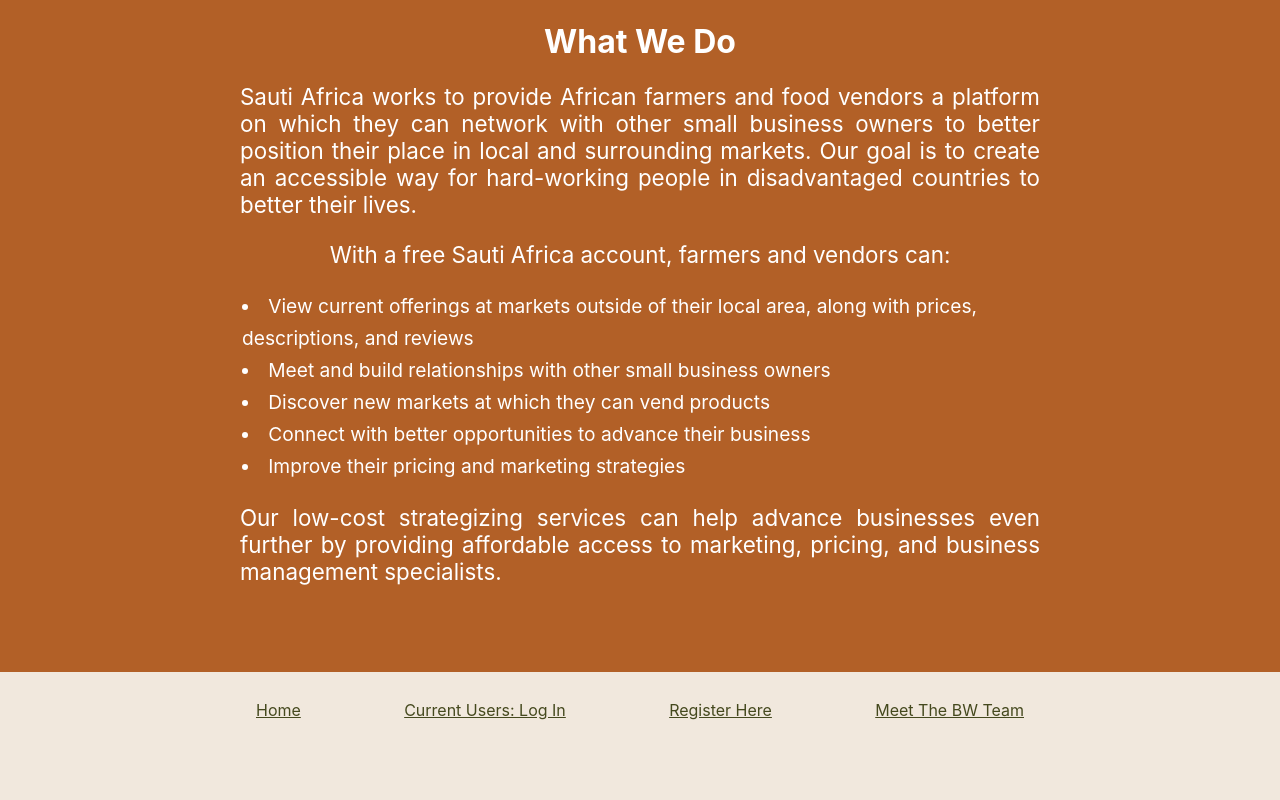
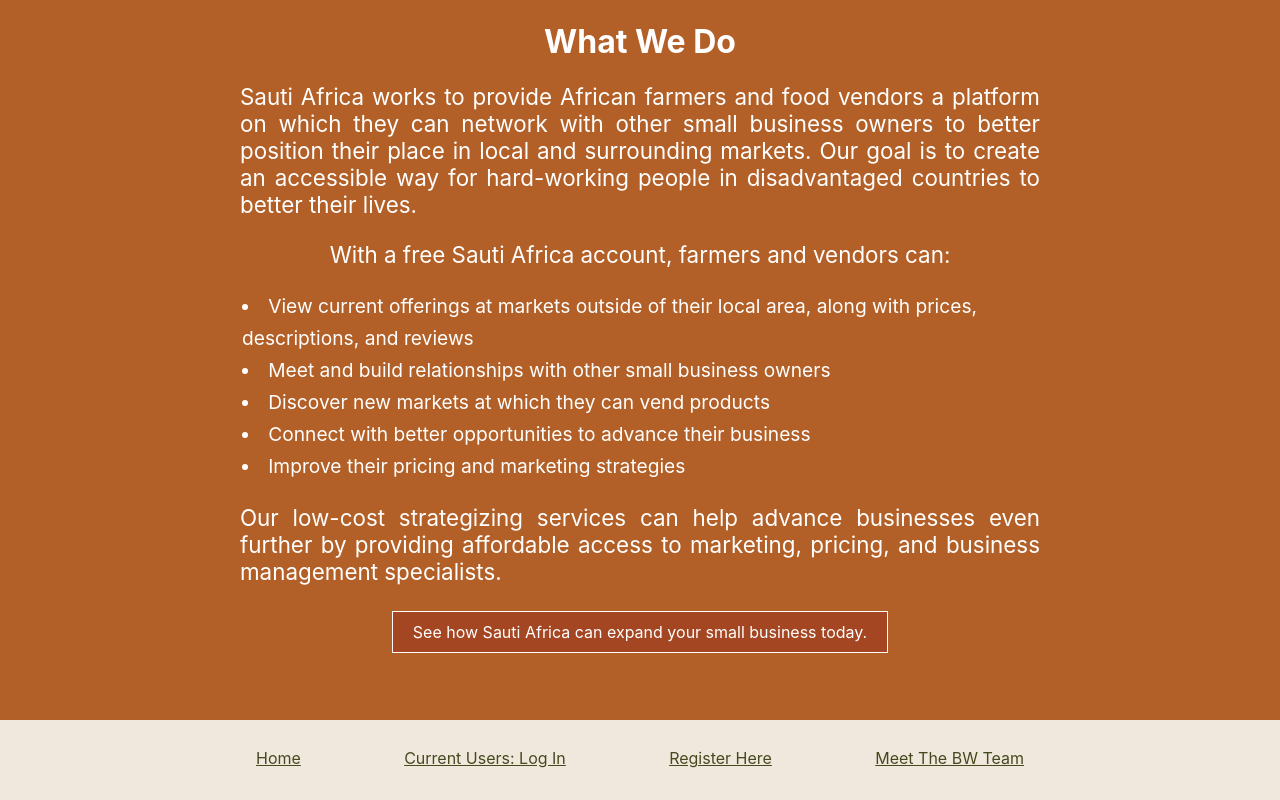
Before and after one commit to TrackTeam-175-African-MarketPlace-BW/Front-End-African-Market-Place, a React (Create React App) app: page /info in a window 1280 px wide. Shown: the part 1003-1803 px from the top of the page. Before the commit the page ends 1755 px from the top, so only its background shows below. Built offline with nearby package versions, Linux system fonts and the light colour scheme; a web font is replaced by a local one.

Commit message:
i'm sorry this is the last one

```diff
--- a/src/LandingPage.css
+++ b/src/LandingPage.css
@@ -145,6 +145,11 @@
     margin: .2em;
 }
 
+.btn-border {
+    border: 1px white solid;
+    text-decoration: none;
+}
+
 .btn-div {
     border: 0;
     width: 45%;
--- a/src/components/Info.js
+++ b/src/components/Info.js
@@ -5,7 +5,7 @@ import backgroundImage from '../images/food_2.jpg';
 
 const Info =  () => {
     return (
-        <div>
+        <div className="info-container">
             <div className="div-container img-div div-1">
                 <img
                     src={backgroundImage}
@@ -25,6 +25,13 @@ const Info =  () => {
                     <li>Improve their pricing and marketing strategies</li>
                 </list>
                 <p>Our low-cost strategizing services can help advance businesses even further by providing affordable access to marketing, pricing, and business management specialists.</p>
+                <Link
+                    to="/register"
+                    className="btn btn-border"
+                    role="button"
+                >
+                        See how Sauti Africa can expand your small business today.
+                </Link>
             </div>
         </div>
     );
```
